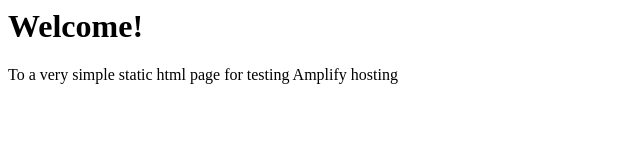
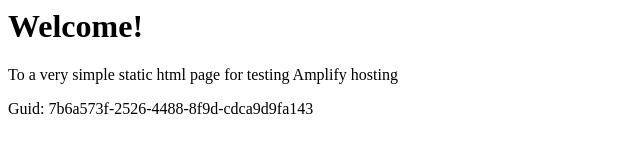
Before and after one commit to aws-aemilia-mxp/Github-PR-Commit-Integration-Test-DoNotTouch-Gith-OKSLNVO2-v1-preprod-eu-south-1, a website: page src/index.html in a window 1280 px wide. Shown: the whole page, without its empty margins (0-640 px from the left). Drawn offline with Linux system fonts and the light colour scheme.

Commit message:
commit from integ tests

```diff
--- a/src/index.html
+++ b/src/index.html
@@ -1,3 +1,5 @@
+
+
 <html lang="en">
 
 <head>
@@ -10,6 +12,6 @@
 <body>
     <h1>Welcome!</h1>
     <p>To a very simple static html page for testing Amplify hosting</p>
-</body>
+    <p>Guid: 7b6a573f-2526-4488-8f9d-cdca9d9fa143</p></body>
 
 </html>
```
